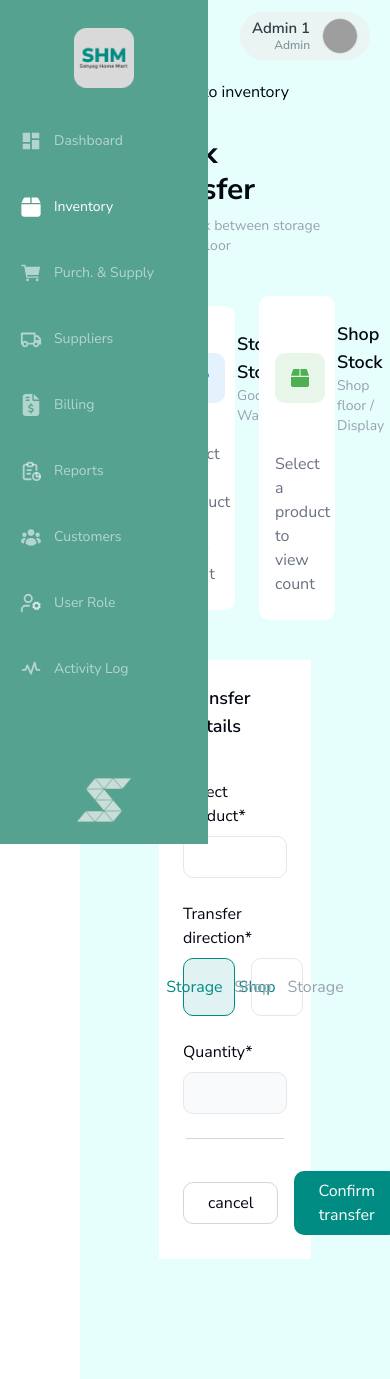
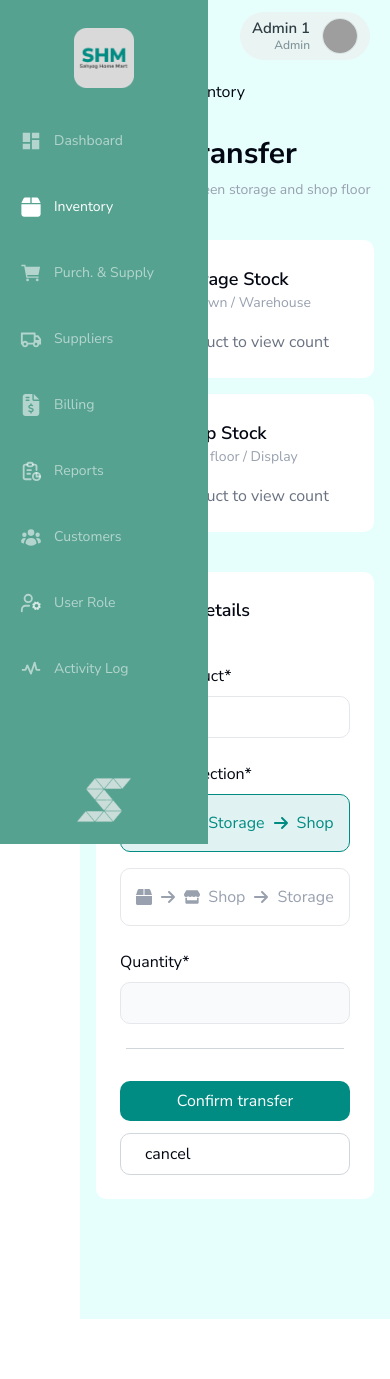
Before and after one commit to mandeep140/showa-grocery-management, a Next.js app in the folder client/: page /client/inventory/transfer in a window 390 px wide. After the commit the page ends 1319 px from the top, so only its background shows below. Built offline with nearby package versions, Linux system fonts and the light colour scheme; grey boxes are pictures that could not be loaded.

Commit message:
transfer page mobile

```diff
--- a/client/app/client/inventory/transfer/page.jsx
+++ b/client/app/client/inventory/transfer/page.jsx
@@ -12,13 +12,13 @@ import { FaArrowRight } from "react-icons/fa6";
 const Transfer = () => {
     const [transfterType, setTransferType] = useState(true);
     return (
-        <div className='w-full min-h-screen px-15 py-20 bg-[#E6FFFD]'>
+        <div className='w-full min-h-screen bg-[#E6FFFD] px-4 py-20 sm:px-6 lg:px-10'>
             <Link href="/client/inventory" className='flex items-center mb-8 hover:text-gray-500 duration-200'> <IoMdArrowBack /> &nbsp; Back to inventory</Link>
             <h1 className='text-3xl font-bold mb-2'>Stock Transfer</h1>
             <p className='text-sm text-gray-400 mb-10'>Move stock between storage and shop floor</p>
 
-            <div className='w-[80%] mx-auto flex gap-6 items-center mb-10'>
-                <div className='w-[50%] px-4 py-6 bg-white rounded-lg  duration-150'>
+            <div className='mx-auto mb-10 flex w-full max-w-5xl flex-col items-center gap-4 lg:flex-row lg:gap-6'>
+                <div className='w-full rounded-lg bg-white px-4 py-6 duration-150 lg:w-1/2'>
                     <div className='flex gap-3 items-center mb-4'>
                         <span className='p-4 bg-[#E3F2FD] rounded-lg text-lg text-[#2196F3]'><FaStore /></span>
                         <span>
@@ -28,7 +28,7 @@ const Transfer = () => {
                     </div>
                     <p className='text-gray-500'>Select a product to view count</p>
                 </div>
-                <div className='w-[50%] px-4 py-6 bg-white rounded-lg  duration-150'>
+                <div className='w-full rounded-lg bg-white px-4 py-6 duration-150 lg:w-1/2'>
                     <div className='flex gap-3 items-center mb-4'>
                         <span className='p-4 bg-[#E8F5E9] rounded-lg text-lg text-[#4CAF50]'><FaBox /></span>
                         <span>
@@ -40,15 +40,15 @@ const Transfer = () => {
                 </div>
             </div>
 
-            <div className='w-[80%] mx-auto flex flex-col gap-6 p-6 items-start mb-10 bg-white'>
+            <div className='mx-auto mb-10 flex w-full max-w-5xl flex-col items-start gap-6 rounded-lg bg-white p-6'>
                 <h2 className='text-lg font-semibold mb-4'>Transfer Details</h2>
                 <span className='w-full'>
                     <label htmlFor="product" className='font-light'>Select product*</label>
                     <input type="text" id="product" name='product' className='w-full px-4 py-2 rounded-lg mt-2 border border-gray-200' />
                 </span>
                 <h2 className='-mb-4 font-light'>Transfer direction*</h2>
-                <div className='w-full flex gap-4 items-center'>
-                    <span className={`w-1/2 flex gap-2 items-center justify-center border py-4 rounded-lg ${transfterType ? 'text-[#008C83] bg-[#E0F2F1] border-[#008C83]' : 'text-gray-400'} cursor-pointer`} onClick={() => setTransferType(true)}>
+                <div className='flex w-full flex-col items-center gap-4 md:flex-row'>
+                    <span className={`flex w-full cursor-pointer items-center justify-center gap-2 rounded-lg border py-4 md:w-1/2 ${transfterType ? 'text-[#008C83] bg-[#E0F2F1] border-[#008C83]' : 'text-gray-400'}`} onClick={() => setTransferType(true)}>
                         <FaStore />
                         <FaArrowRight />
                         <FaBox />
@@ -56,7 +56,7 @@ const Transfer = () => {
                         <FaArrowRight />
                         <p>Shop</p>
                     </span>
-                    <span className={`w-1/2 flex gap-2 items-center justify-center border py-4 rounded-lg ${!transfterType ? 'text-[#008C83] bg-[#E0F2F1] border-[#008C83]' : 'text-gray-400'} cursor-pointer`} onClick={() => setTransferType(false)}>
+                    <span className={`flex w-full cursor-pointer items-center justify-center gap-2 rounded-lg border py-4 md:w-1/2 ${!transfterType ? 'text-[#008C83] bg-[#E0F2F1] border-[#008C83]' : 'text-gray-400'}`} onClick={() => setTransferType(false)}>
                         <FaBox />
                         <FaArrowRight />
                         <FaStore />
@@ -70,7 +70,7 @@ const Transfer = () => {
                     <input type="number" id="quantity" name='quantity' className='w-full px-4 py-2 rounded-lg mt-2 border bg-gray-50 border-gray-200' />
                 </span>
                 <div className='w-[95%] h-px bg-gray-300 mx-auto'></div>
-                <div className='w-full flex items-center justify-between gap-4 mt-2'>
+                <div className='mt-2 flex w-full flex-col-reverse items-stretch justify-between gap-3 sm:flex-row sm:items-center'>
                     <Link href="/client/inventory" className='px-6 py-2 border border-gray-300 rounded-lg hover:bg-gray-100 duration-150'>cancel</Link>
                     <button type='submit' className='px-6 py-2 bg-[#008C83] text-white rounded-lg hover:bg-[#007571] duration-200'>Confirm transfer</button>
                 </div>
```
